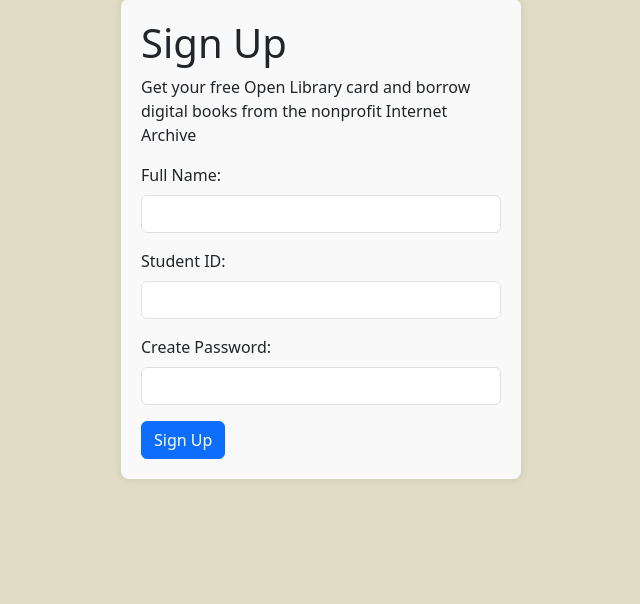
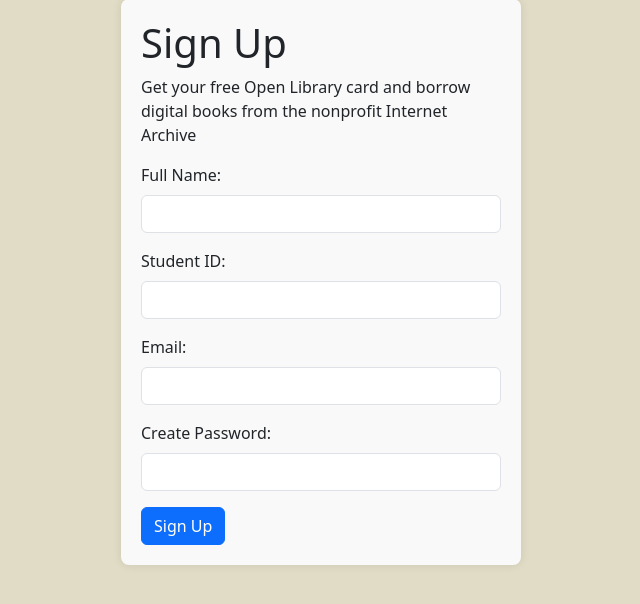
Before and after one commit to MamunUrRashidAIUB/php, a PHP site: page /signup.php in a window 1280 px wide. Shown: the part 167-771 px from the top of the page, without its empty margins (319-959 px from the left). Run offline with PHP 8.4, Linux system fonts and the light colour scheme; the visitor is signed in with stand-in values (Sample User, id 1).

Commit message:
email added

```diff
--- a/signup.php
+++ b/signup.php
@@ -47,6 +47,10 @@
                 <input type="text" class="form-control" id="studentId" name="studentid" required>
             </div>
             <div class="mb-3">
+                <label for="email" class="form-label">Email:</label>
+                <input type="email" class="form-control" id="email" name="email" required>
+            </div>
+            <div class="mb-3">
                 <label for="password" class="form-label">Create Password:</label>
                 <input type="password" class="form-control" id="password" name="password" required>
             </div>
```
